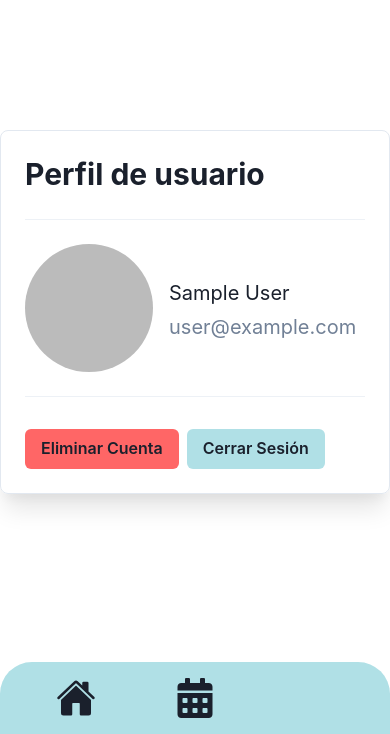
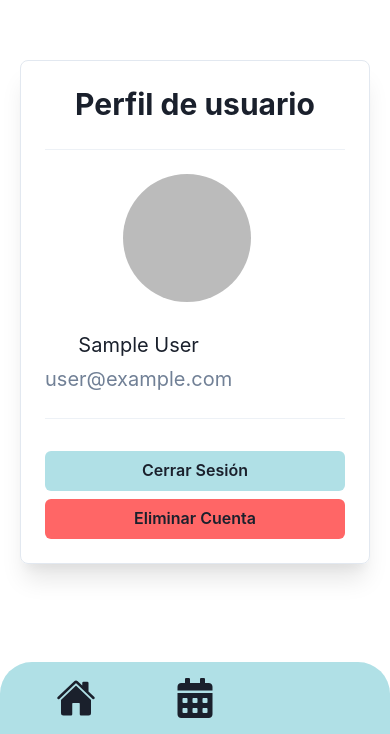
Before and after one commit to MAKAIABootcamp/reservaClick-project-frontend-6, a React (Vite) app: page /profile in a window 390 px wide. Shown: the part 110-844 px from the top of the page. Built offline with nearby package versions, Linux system fonts and the light colour scheme; no server answers; sample sign-in values are in the browser's storage; some icons are missing; a web font is replaced by a local one.

Commit message:
agregando vista mobile

```diff
--- a/src/pages/userProfile/UserProfile.jsx
+++ b/src/pages/userProfile/UserProfile.jsx
@@ -18,6 +18,7 @@ import {
   Divider,
   Tooltip,
   useColorModeValue,
+  Center,
 } from '@chakra-ui/react';
 
 import { FaEdit } from 'react-icons/fa';
@@ -50,7 +51,13 @@ const UserProfile = () => {
     } = useEditableControls();
 
     return isEditing ? (
-      <ButtonGroup justifyContent='left' size='md' w='full' spacing={2} mt={2}>
+      <ButtonGroup
+        justifyContent='center'
+        size='md'
+        w='full'
+        spacing={2}
+        mt={2}
+      >
         <IconButton icon={<FaCheck />} {...getSubmitButtonProps()} />
         <IconButton icon={<FaWindowClose />} {...getCancelButtonProps()} />
       </ButtonGroup>
@@ -88,64 +95,8 @@ const UserProfile = () => {
   };
 
   return (
-    /*     <main className="main_container__profile">
-      <header className="main_container__profile__header">
-        <Heading as="h1" size="xl">
-          Perfil de usuario
-        </Heading>
-      </header>
-      <section>
-        <div>
-          <Image
-            className="main_container__profile__avatar"
-            src={user.photoURL}
-            alt="user profile"
-          />
-        </div>
-        <div>
-          <Text>Nombre de usuario</Text>
-          <Editable
-            className="main_container__profile__editable"
-            textAlign="center"
-            defaultValue={user.displayName}
-            fontSize={["20px", "25px"]}
-            isPreviewFocusable={false}
-            onSubmit={(displayName) => handleUpdateName(displayName)}
-          >
-            <EditablePreview />
-            <Input as={EditableInput} />
-            <EditableControls />
-          </Editable>
-          <Text>Correo electrónico</Text>
-          <Editable
-            defaultValue={user.email}
-            fontSize={["20px", "25px"]}
-            isPreviewFocusable={false}
-          >
-            <EditablePreview />
-            <Input as={EditableInput} />
-          </Editable>
-        </div>
-      </section>
-      <section className="main_container__profile__buttons">
-        <Button
-          onClick={() => handleLogout()}
-          type="submit"
-          colorScheme="blue"
-          w={[300]}
-        >
-          Cerrar Sesión
-        </Button>
-        <Button
-          onClick={() => handleDeleteAccount()}
-          type="submit"
-          colorScheme="red"
-          w={[300]}
-        >
-          Eliminar Cuenta
-        </Button>
-      </section>
-    </main> */
+    <>
+      <div className='desktop'>
         <Flex align='center' justify='center' height='100vh'>
           <Box
             // width={{ base: '100%', md: '50%' }}
@@ -176,7 +127,10 @@ const UserProfile = () => {
                   selectAllOnFocus={false}
                   onSubmit={displayName => handleUpdateName(displayName)}
                 >
-              <Tooltip label='Click to edit' shouldWrapChildren={true}>
+                  <Tooltip
+                    label='Haz click para editar'
+                    shouldWrapChildren={true}
+                  >
                     <EditablePreview
                       _hover={{
                         background: useColorModeValue('gray.100', 'gray.700'),
@@ -216,37 +170,85 @@ const UserProfile = () => {
             </HStack>
           </Box>
         </Flex>
+      </div>
+      <div className='mobile'>
+        <Flex align='center' justify='center' height='100vh'>
+          <Box
+            // width={{ base: '100%', md: '50%' }}
+            width='350px'
+            p={6}
+            borderWidth='1px'
+            borderRadius='lg'
+            boxShadow='xl'
+            mx='auto'
+          >
+            <Heading as='h1' size='xl' align='center' justify='center'>
+              Perfil de usuario
+            </Heading>
+            <br />
+            <Divider />
+            <br />
+            <Box mr={4} align='center'>
+              <Avatar src={user.photoURL} size='2xl' />
+            </Box>
+            <br />
+            <Flex align='center'>
+              <Box>
+                <Editable
+                  className='main_container__profile__editable'
+                  textAlign='center'
+                  defaultValue={user.displayName}
+                  fontSize={['20px', '25px']}
+                  isPreviewFocusable={true}
+                  selectAllOnFocus={false}
+                  onSubmit={displayName => handleUpdateName(displayName)}
+                >
+                  <Tooltip
+                    label='Haz click para editar'
+                    shouldWrapChildren={true}
+                  >
+                    <EditablePreview
+                      _hover={{
+                        background: useColorModeValue('gray.100', 'gray.700'),
+                      }}
+                    />
+                  </Tooltip>
+                  <Input py={2} px={4} as={EditableInput} />
+                  <EditableControls />
+                </Editable>
+                <Text color='gray.500' fontSize='xl'>
+                  {user.email}
+                </Text>
+              </Box>
+            </Flex>
+            <br />
+            <Divider />
+            <br />
+            <Flex direction={'column'}>
+              <Button
+                onClick={() => handleLogout()}
+                type='submit'
+                bg='#B0E0E6'
+                _hover={{ bg: '#87CEEB' }}
+                mt={2}
+              >
+                Cerrar Sesión
+              </Button>
+              <Button
+                onClick={() => handleDeleteAccount()}
+                type='submit'
+                bg='#FF6666'
+                _hover={{ bg: '#CC3333' }}
+                mt={2}
+              >
+                Eliminar Cuenta
+              </Button>
+            </Flex>
+          </Box>
+        </Flex>
+      </div>
+    </>
   );
 };
 
 export default UserProfile;
-
-/*
-
-import React from 'react';
-import { Box, Flex, Avatar, Text, Button, Heading } from '@chakra-ui/react';
-
-const UserProfile = ({ username, email, profileImageUrl }) => {
-  return (
-    <Flex align="center" justify="center" height="100vh">
-      <Box width="400px" p={4} borderWidth="1px" borderRadius="lg" boxShadow="lg">
-        <Flex align="center">
-          <Box mr={4}>
-            <Avatar src={profileImageUrl} size="lg" />
-          </Box>
-          <Box>
-            <Heading as="h2" size="md">
-              {username}
-            </Heading>
-            <Text color="gray.500">{email}</Text>
-            <Button size="sm" colorScheme="teal" mt={2}>
-              Edit
-            </Button>
-          </Box>
-        </Flex>
-      </Box>
-    </Flex>
-  );
-};
-
-export default UserProfile;*/
--- a/src/pages/userProfile/userProfile.scss
+++ b/src/pages/userProfile/userProfile.scss
@@ -1,3 +1,15 @@
+.desktop {
+  @media (max-width: 600px) {
+    display: none;
+  }
+}
+
+.mobile {
+  @media (min-width: 600px) {
+    display: none;
+  }
+}
+
 /* .main_container__profile {
   display: flex;
   flex-direction: column;
@@ -15,12 +27,12 @@
     margin-left: 8%;
     background-color: white;
   }
-  &__header{
-    @media(min-width: 600px){
-    display: flex;
-    margin-left: -120px;
-    margin-top: 6em;
-    border: 4px solid ;
+  &__header {
+    @media (min-width: 600px) {
+      display: flex;
+      margin-left: -120px;
+      margin-top: 6em;
+      border: 4px solid;
     }
   }
   &__avatar {
@@ -29,7 +41,7 @@
     width: 8em;
     height: 8em;
     border-radius: 50%;
-   @media (min-width: 600px) {
+    @media (min-width: 600px) {
       position: fixed;
       margin-left: 70%;
       margin-top: 1em;
@@ -37,11 +49,12 @@
       width: 20%;
     }
   }
-  &__buttons{
+  &__buttons {
     display: flex;
     flex-direction: column;
     align-items: center;
     gap: 8px;
     border-radius: 7px;
   }
-} */
+}
+ */
```
Lines whose indentation alone changed are shown as unchanged.
